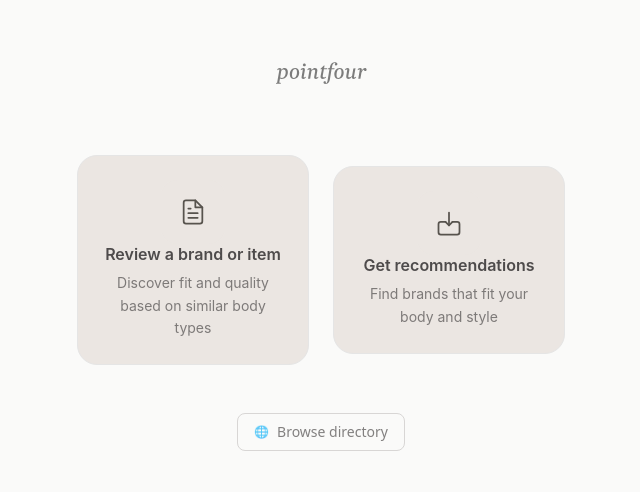
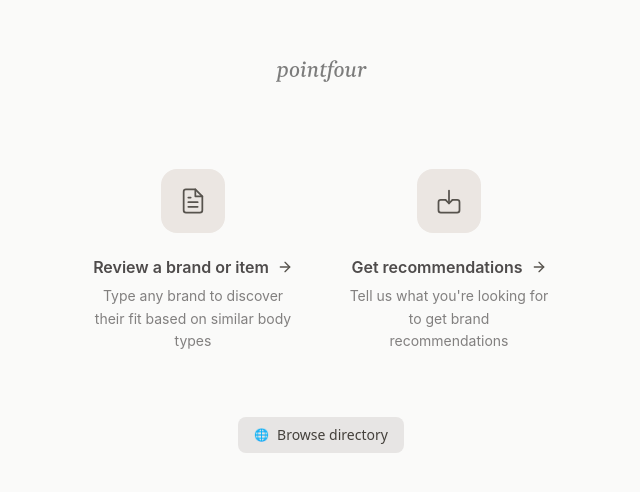
Before and after one commit to jessmahendra/pointfour, a Next.js app: page / in a window 1280 px wide. Shown: the part 144-636 px from the top of the page, without its empty margins (319-959 px from the left). Built offline with nearby package versions, Linux system fonts and the light colour scheme.

Commit message:
updated copy

```diff
--- a/src/app/page.tsx
+++ b/src/app/page.tsx
@@ -30,18 +30,13 @@ export default function HomePage() {
           {/* Review a Brand Card */}
           <Link href="/analyze" className="flex-shrink-0">
             <div
-              className="p-6 cursor-pointer group text-center transition-all duration-200 hover:scale-105 hover:shadow-lg"
-              style={{
-                width: "232px",
-                backgroundColor: "#EBE6E2",
-                border: "1px solid #E5E5E5",
-                borderRadius: "20px",
-              }}
+              className="p-4 cursor-pointer group text-center"
+              style={{ width: "232px" }}
             >
               <div>
                 {/* Icon with Fill Background */}
                 <div
-                  className="w-16 h-16 rounded-2xl flex items-center justify-center mb-0 mx-auto transition-colors"
+                  className="w-16 h-16 rounded-2xl flex items-center justify-center mb-6 mx-auto transition-colors"
                   style={{ backgroundColor: "#EBE6E2" }}
                 >
                   <svg
@@ -65,7 +60,7 @@ export default function HomePage() {
 
                 <div>
                   <h3
-                    className="font-semibold mb-2 leading-tight"
+                    className="font-semibold mb-2 leading-tight flex items-center justify-center gap-2"
                     style={{
                       fontFamily: "Inter, sans-serif",
                       fontSize: "16px",
@@ -74,6 +69,20 @@ export default function HomePage() {
                     }}
                   >
                     Review a brand or item
+                    <svg
+                      width="16"
+                      height="16"
+                      viewBox="0 0 24 24"
+                      fill="none"
+                      stroke="currentColor"
+                      strokeWidth="2"
+                      strokeLinecap="round"
+                      strokeLinejoin="round"
+                      className="text-stone-600"
+                    >
+                      <path d="M5 12h14" />
+                      <path d="m12 5 7 7-7 7" />
+                    </svg>
                   </h3>
                   <p
                     className="leading-relaxed"
@@ -84,7 +93,8 @@ export default function HomePage() {
                       color: "rgba(78, 75, 75, 0.7)",
                     }}
                   >
-                    Discover fit and quality based on similar body types
+                    Type any brand to discover their fit based on similar body
+                    types
                   </p>
                 </div>
               </div>
@@ -94,18 +104,13 @@ export default function HomePage() {
           {/* Get Recommendations Card */}
           <Link href="/recommendations" className="flex-shrink-0">
             <div
-              className="p-6 cursor-pointer group text-center transition-all duration-200 hover:scale-105 hover:shadow-lg"
-              style={{
-                width: "232px",
-                backgroundColor: "#EBE6E2",
-                border: "1px solid #E5E5E5",
-                borderRadius: "20px",
-              }}
+              className="p-4 cursor-pointer group text-center"
+              style={{ width: "232px" }}
             >
               <div>
                 {/* Icon with Fill Background */}
                 <div
-                  className="w-16 h-16 rounded-2xl flex items-center justify-center mb-0 mx-auto transition-colors"
+                  className="w-16 h-16 rounded-2xl flex items-center justify-center mb-6 mx-auto transition-colors"
                   style={{ backgroundColor: "#EBE6E2" }}
                 >
                   <svg
@@ -127,7 +132,7 @@ export default function HomePage() {
 
                 <div>
                   <h3
-                    className="font-semibold mb-2 leading-tight"
+                    className="font-semibold mb-2 leading-tight flex items-center justify-center gap-2"
                     style={{
                       fontFamily: "Inter, sans-serif",
                       fontSize: "16px",
@@ -136,6 +141,20 @@ export default function HomePage() {
                     }}
                   >
                     Get recommendations
+                    <svg
+                      width="16"
+                      height="16"
+                      viewBox="0 0 24 24"
+                      fill="none"
+                      stroke="currentColor"
+                      strokeWidth="2"
+                      strokeLinecap="round"
+                      strokeLinejoin="round"
+                      className="text-stone-600"
+                    >
+                      <path d="M5 12h14" />
+                      <path d="m12 5 7 7-7 7" />
+                    </svg>
                   </h3>
                   <p
                     className="leading-relaxed"
@@ -146,7 +165,8 @@ export default function HomePage() {
                       color: "rgba(78, 75, 75, 0.7)",
                     }}
                   >
-                    Find brands that fit your body and style
+                    Tell us what you&apos;re looking for to get brand
+                    recommendations
                   </p>
                 </div>
               </div>
@@ -158,11 +178,7 @@ export default function HomePage() {
         <div className="text-center">
           <Link
             href="/directory"
-            className="inline-flex items-center gap-2 px-4 py-2 rounded-lg text-sm font-medium transition-colors"
-            style={{
-              border: "1px solid #D8D6D5",
-              color: "rgba(78, 75, 75, 0.7)",
-            }}
+            className="inline-flex items-center gap-2 bg-stone-200 text-stone-700 px-4 py-2 rounded-lg text-sm font-medium hover:bg-stone-300 transition-colors"
           >
             <span className="text-xs">🌐</span>
             Browse directory
```
